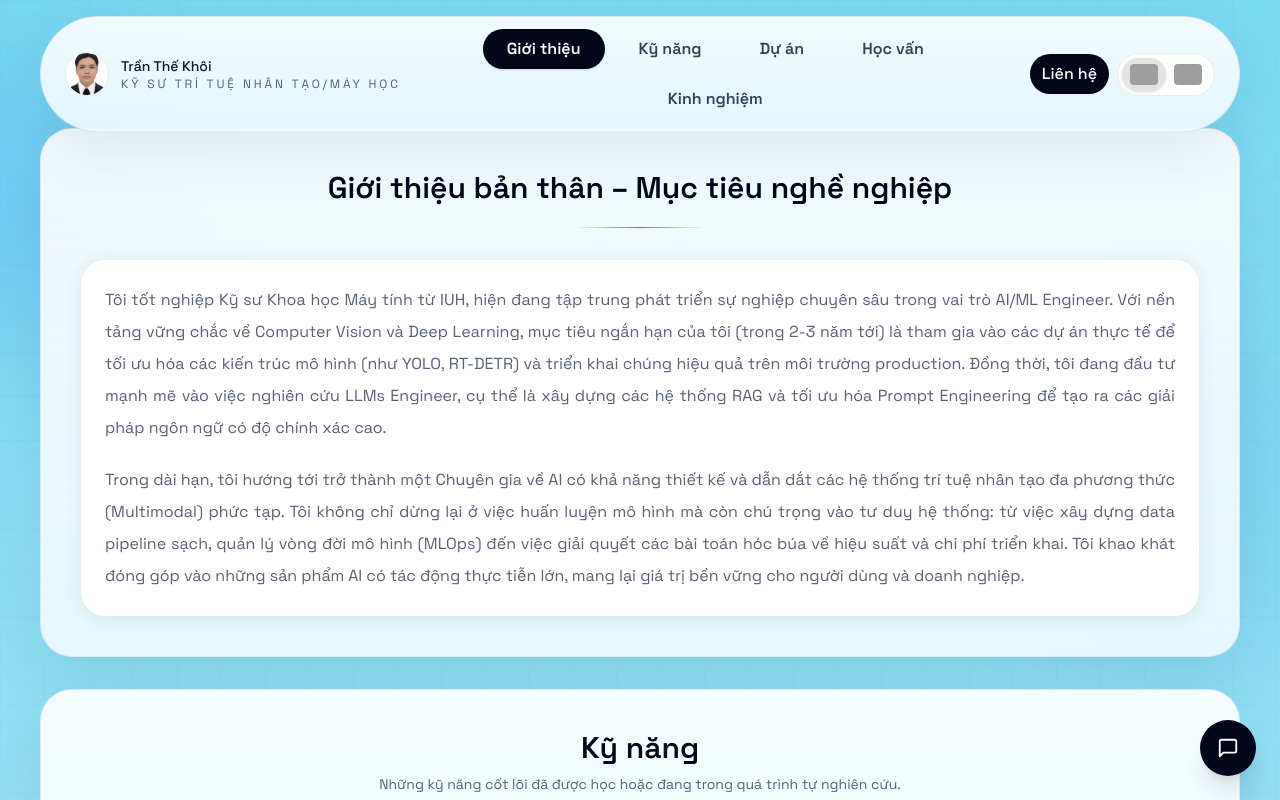
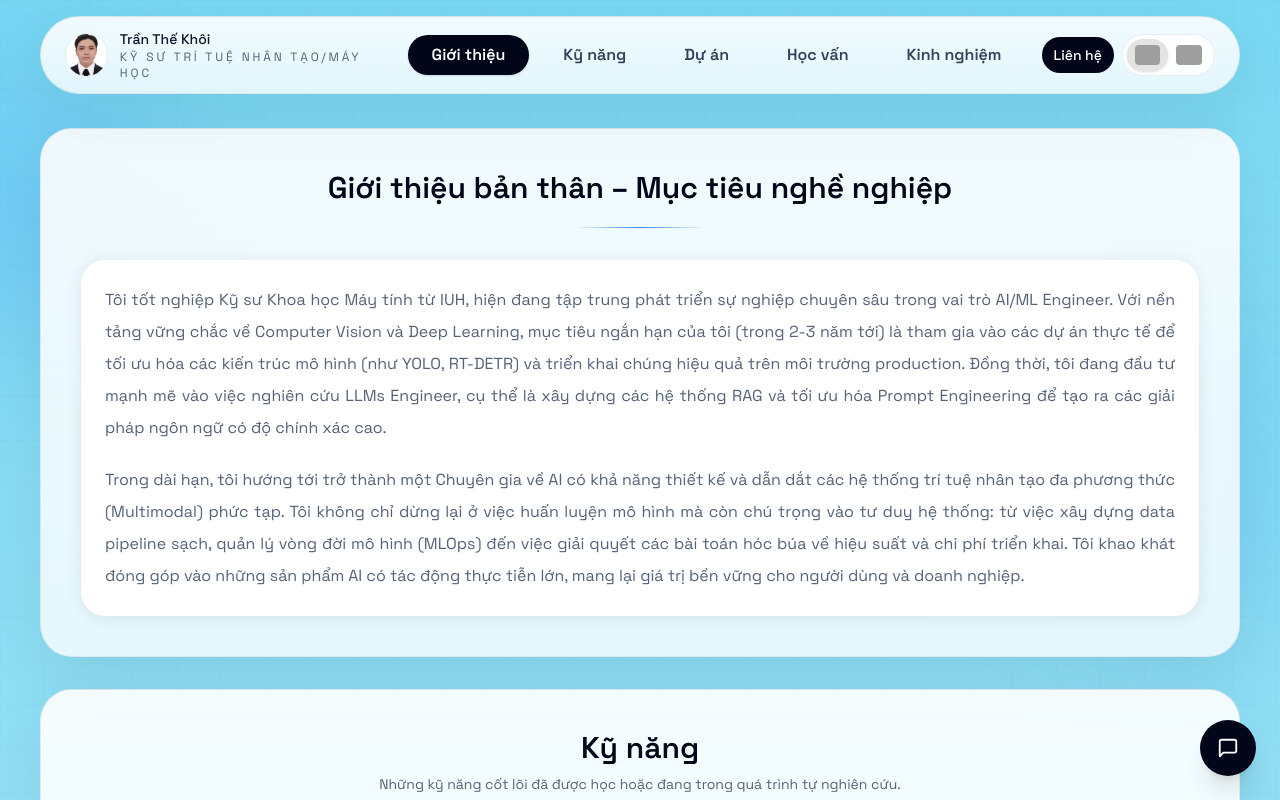
Before and after one commit to khoithetran/Khoi-Tran-Portfolio, a Next.js app: page / in a window 1280 px wide. Shown: the top 800 px of the page. Built offline with nearby package versions, Linux system fonts and the light colour scheme; grey boxes are pictures that could not be loaded.

Commit message:
fix: improve tablet nav — responsive padding, role text, and no-wrap

```diff
--- a/components/ui/NavHeader.tsx
+++ b/components/ui/NavHeader.tsx
@@ -122,7 +122,7 @@ export function NavHeader({ locale, content, onLocaleChange }: NavHeaderProps) {
   }, []);
 
   const navLinkClass = (href: string) =>
-    `rounded-full px-6 py-2 font-semibold transition ${
+    `rounded-full px-3 xl:px-6 py-2 text-sm xl:text-base font-semibold whitespace-nowrap transition ${
       activeSection === getSectionKey(href)
         ? "bg-slate-950 !text-white shadow-sm"
         : "hover:bg-white hover:text-slate-950"
@@ -145,14 +145,17 @@ export function NavHeader({ locale, content, onLocaleChange }: NavHeaderProps) {
           </div>
           <div>
             <p className="text-sm font-medium text-slate-900">{identity[locale].name}</p>
-            <p className="hidden sm:block font-[var(--font-mono)] text-xs uppercase tracking-[0.24em] text-[var(--muted)]">
+            <p className="hidden sm:block lg:hidden font-[var(--font-mono)] text-xs uppercase tracking-[0.24em] text-[var(--muted)]">
+              {locale === "vi" ? "Kỹ sư AI/ML" : "AI/ML Engineer"}
+            </p>
+            <p className="hidden lg:block font-[var(--font-mono)] text-xs uppercase tracking-[0.24em] text-[var(--muted)]">
               {identity[locale].role}
             </p>
           </div>
         </div>
 
         {/* Desktop nav */}
-        <nav className="hidden lg:flex flex-1 flex-wrap justify-center gap-[10px] text-base text-slate-700">
+        <nav className="hidden lg:flex flex-1 justify-center gap-1 xl:gap-[10px] text-slate-700">
           {content.nav.map((item) => (
             <a
               key={item.href}
@@ -172,7 +175,7 @@ export function NavHeader({ locale, content, onLocaleChange }: NavHeaderProps) {
             <button
               type="button"
               onClick={() => setContactOpen((v) => !v)}
-              className="contact-btn rounded-full bg-slate-950 px-3 py-2 text-base font-medium !text-white transition duration-200"
+              className="contact-btn rounded-full bg-slate-950 px-3 py-2 text-sm font-medium whitespace-nowrap !text-white transition duration-200"
             >
               {content.contactDropdown.buttonLabel}
             </button>
```
